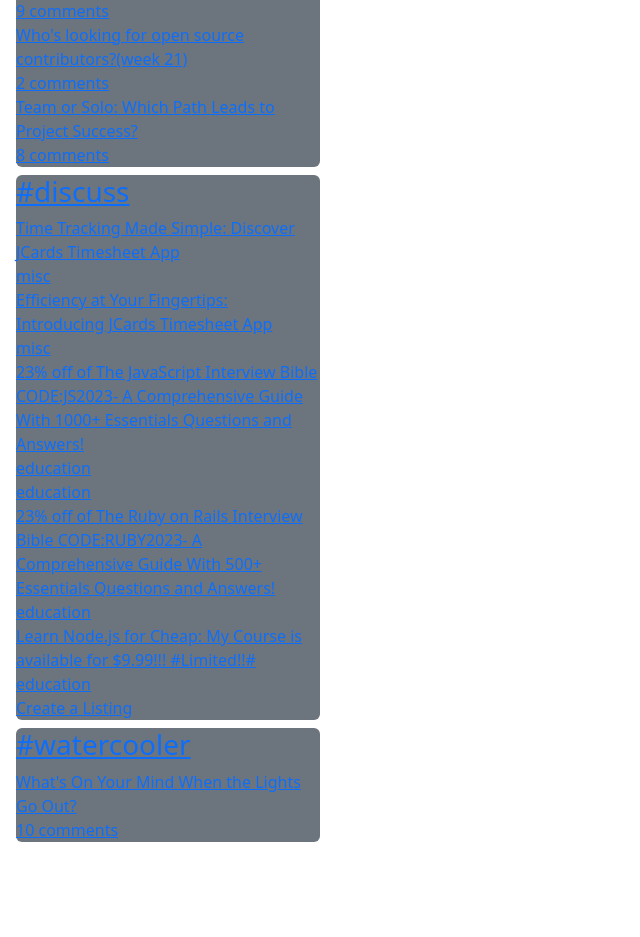
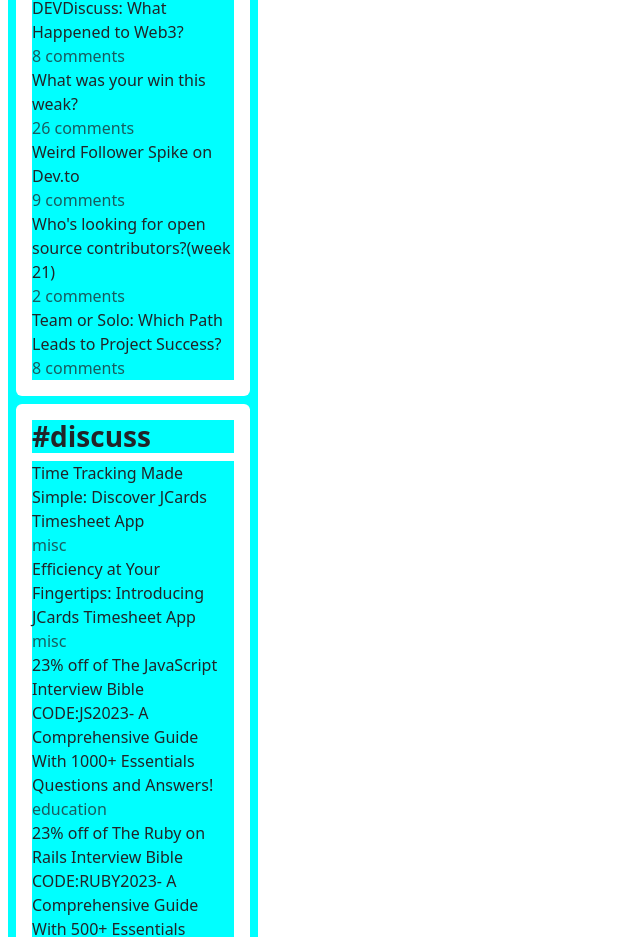
Before and after one commit to Abyblackmouth/DevToCopy-Orion, a plain HTML site: page index.html in a window 1280 px wide. Shown: the part 608-1545 px from the top of the page, without its empty margins (0-640 px from the left). Before the commit the page ends 1458 px from the top, so only its background shows below. Drawn offline with nearby package versions, Linux system fonts and the light colour scheme.

Commit message:
update sass, bootstrap con colores y font-wights

```diff
--- a/index.html
+++ b/index.html
@@ -5,6 +5,7 @@
   <meta http-equiv="X-UA-Compatible" content="IE=edge">
   <meta name="viewport" content="width=device-width, initial-scale=1.0">
   <link href="https://cdn.jsdelivr.net/npm/bootstrap@5.3.0-alpha3/dist/css/bootstrap.min.css" rel="stylesheet" integrity="sha384-KK94CHFLLe+nY2dmCWGMq91rCGa5gtU4mk92HdvYe+M/SXH301p5ILy+dN9+nJOZ" crossorigin="anonymous">
+  <link rel="stylesheet" href="/styles/styles-aside-right.css">
   <title>DevToCopy</title>
 </head>
 <body>
@@ -20,9 +21,9 @@
   <main>
       <!--Mayra-->
   </main>
-  <aside class="col col-md-3 d-none d-md-block m-2 side-bar sidebar-additional showing grid gap-4">
+  <aside class="aside-right col col-md-3 d-none d-md-block m-2">
       <!--Daniel-->
-      <div class="bg-secondary m-2 rounded">
+      <div class="bg-white m-2 p-3 rounded">
         <div class="d-flex justify-content-between">
            <div>DEV Community</div>
            <button type="button" class="btn">
@@ -33,80 +34,84 @@
         </div>
         <div>
             <p>
-              <img src="https://res.cloudinary.com/practicaldev/image/fetch/s--kUZijgSE--/c_limit%2Cf_auto%2Cfl_progressive%2Cq_auto%2Cw_350/https://dev-to-uploads.s3.amazonaws.com/uploads/articles/gxs2kw7xsfruxa53bqz3.png" width="208" height="124" class="article-body-image rounded">
+              <img src="https://res.cloudinary.com/practicaldev/image/fetch/s--kUZijgSE--/c_limit%2Cf_auto%2Cfl_progressive%2Cq_auto%2Cw_350/https://dev-to-uploads.s3.amazonaws.com/uploads/articles/gxs2kw7xsfruxa53bqz3.png" width="208" height="124" class="article-body-image rounded img-fluid">
             </p>
             <h3>
-                <a href="">Join the Github + DEV Hackathon!</a>
+                <a href="" class="fw-bold">Join the Github + DEV Hackathon!</a>
             </h3>
             <p>Utilize GitHub Actions or Codespaces, benefit open-source, and win up to $1,500 USD by sharing your project on DEV.</p>
         </div>
       </div>
-      <section class="bg-secondary m-2 rounded">
-          <header>
-              <h3>Listings</h3>
-              <div><a href="">See all</a></div>
+      <section class="bg-white m-2 p-3 rounded">
+          <header class="d-flex justify-content-between">
+              <h3 class="text-black fw-bold">Listings</h3>
+              <div>
+                <a href="" class="link-underline link-underline-opacity-0">See all</a>
+              </div>
           </header>
           <div>
-              <a href="">
-                  <div>DEVDiscuss: What Happened to Web3?</div>
-                  <div>8 comments</div>
+              <a href="" class="link-underline link-underline-opacity-0">
+                  <div class="text-dark ">DEVDiscuss: What Happened to Web3?</div>
+                  <div class="text-body-secondary">8 comments</div>
               </a>
-              <a href="">
-                  <div>What was your win this weak?</div>
-                  <div>26 comments</div>
+              <a href="" class="link-underline link-underline-opacity-0">
+                  <div class="text-dark">What was your win this weak?</div>
+                  <div class="text-body-secondary">26 comments</div>
               </a>
-              <a href="">
-                  <div>Weird Follower Spike on Dev.to</div>
-                  <div>9 comments</div>
+              <a href="" class="link-underline link-underline-opacity-0">
+                  <div class="text-dark">Weird Follower Spike on Dev.to</div>
+                  <div class="text-body-secondary">9 comments</div>
               </a>
-              <a href="">
-                  <div>Who's looking for open source contributors?(week 21)</div>
-                  <div>2 comments</div>
+              <a href="" class="link-underline link-underline-opacity-0">
+                  <div class="text-dark">Who's looking for open source contributors?(week 21)</div>
+                  <div class="text-body-secondary">2 comments</div>
               </a>
-              <a href="">
-                  <div>Team or Solo: Which Path Leads to Project Success?</div>
-                  <div>8 comments</div>
+              <a href="" class="link-underline link-underline-opacity-0">
+                  <div class="text-dark">Team or Solo: Which Path Leads to Project Success?</div>
+                  <div class="text-body-secondary">8 comments</div>
               </a>
           </div>
       </section>
-      <section class="bg-secondary m-2 rounded">
+      <section class="bg-white m-2 p-3 rounded">
           <header>
-            <a href=""><h3>#discuss</h3></a>
+            <a href="" class="link-underline link-underline-opacity-0">
+              <h3 class="text-dark fw-bold">#discuss</h3>
+            </a>
           </header>
           <div>
-              <a href="">
-                  <div>Time Tracking Made Simple: Discover JCards Timesheet App</div>
-                  <div>misc</div>
+              <a href="" class="link-underline link-underline-opacity-0">
+                  <div class="text-dark">Time Tracking Made Simple: Discover JCards Timesheet App</div>
+                  <div class="text-body-secondary">misc</div>
               </a>
-              <a href="">
-                  <div>Efficiency at Your Fingertips: Introducing JCards Timesheet App</div>
-                  <div>misc</div>
+              <a href="" class="link-underline link-underline-opacity-0">
+                  <div class="text-dark">Efficiency at Your Fingertips: Introducing JCards Timesheet App</div>
+                  <div class="text-body-secondary">misc</div>
               </a>
-              <a href="">
-                  <div>23% off of The JavaScript Interview Bible CODE:JS2023- A Comprehensive Guide With 1000+ Essentials Questions and Answers!</div>
-                  <div>education</div>
-              education
-              <a href="">
-                  <div>23% off of The Ruby on Rails Interview Bible CODE:RUBY2023- A Comprehensive Guide With 500+ Essentials Questions and Answers!</div>
-                  <div>education</div>
+              <a href="" class="link-underline link-underline-opacity-0">
+                  <div class="text-dark">23% off of The JavaScript Interview Bible CODE:JS2023- A Comprehensive Guide With 1000+ Essentials Questions and Answers!</div>
+                  <div class="text-body-secondary">education</div>
               </a>
-              <a href="">
-                  <div>Learn Node.js for Cheap: My Course is available for $9.99!!! #Limited!!#</div>
-                  <div>education</div>
+              <a href="" class="link-underline link-underline-opacity-0">
+                  <div class="text-dark">23% off of The Ruby on Rails Interview Bible CODE:RUBY2023- A Comprehensive Guide With 500+ Essentials Questions and Answers!</div>
+                  <div class="text-body-secondary">education</div>
               </a>
-              <a href="">Create a Listing</a>
+              <a href="" class="link-underline link-underline-opacity-0">
+                  <div class="text-dark">Learn Node.js for Cheap: My Course is available for $9.99!!! #Limited!!#</div>
+                  <div class="text-body-secondary">education</div>
+              </a>
+              <a href="" class="text-body link-underline link-underline-opacity-0 d-flex justify-content-center">Create a Listing</a>
           </div>
       </section>
-      <section class="bg-secondary m-2 rounded">
+      <section class="bg-white m-2 p-3 rounded">
           <header>
-              <a href="">
-                <h3>#watercooler</h3>
+              <a href="" class="link-underline link-underline-opacity-0">
+                <h3 class="text-dark fw-bold">#watercooler</h3>
               </a>
           </header>
           <div>
-              <a href="">
-                <div>What's On Your Mind When the Lights Go Out?</div>
-                <div>10 comments</div>
+              <a href="" class="link-underline link-underline-opacity-0">
+                <div class="text-dark">What's On Your Mind When the Lights Go Out?</div>
+                <div class="text-body-secondary">10 comments</div>
               </a>
           </div>
       </section>
--- a/styles/styles-aside-right.scss
+++ b/styles/styles-aside-right.scss
@@ -0,0 +1,12 @@
+* {
+    background-color:aqua ;
+}
+.aside-right {
+    width: 250px;
+
+
+}
+.body__text-link {
+    color: black;
+    text-decoration: none;
+}
```
Also changed, not shown: styles/styles-aside-right.css (added), 1 other file.
